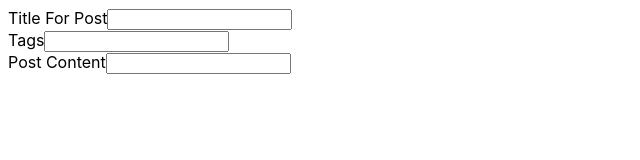
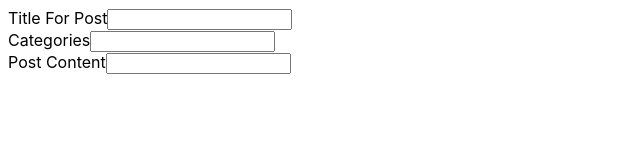
Before and after one commit to immanoj16/Blog-React-Redux, a React app: page /posts/new in a window 1280 px wide. Shown: the top 160 px of the page, without its empty margins (0-640 px from the left). Built offline with nearby package versions, Linux system fonts and the light colour scheme.

Commit message:
Add: validating form

```diff
--- a/src/js/components/PostsNew.js
+++ b/src/js/components/PostsNew.js
@@ -25,8 +25,8 @@ class PostsNew extends Component {
           component={this.renderField}
         />
         <Field
-          label='Tags'
-          name='tags'
+          label='Categories'
+          name='categories'
           component={this.renderField}
         />
         <Field
@@ -39,6 +39,28 @@ class PostsNew extends Component {
   }
 }
 
+const validate = (values) => {
+  const errors = {}
+
+  // Validate the inputs from 'values'
+  if (!values.title) {
+    errors.title = 'Enter a title!';
+  }
+
+  if (!values.categories) {
+    errors.categories = 'Enter some categories!';
+  }
+
+  if (!values.content) {
+    errors.content = 'Enter some content please!';
+  }
+
+  // If errors is empty, the form is fine to submit
+  // If errors has any properties, redux form assumes form is invalid
+  return errors
+}
+
 export default reduxForm({
+  validate,
   form: 'PostsNewForm'
 })(PostsNew)
```
